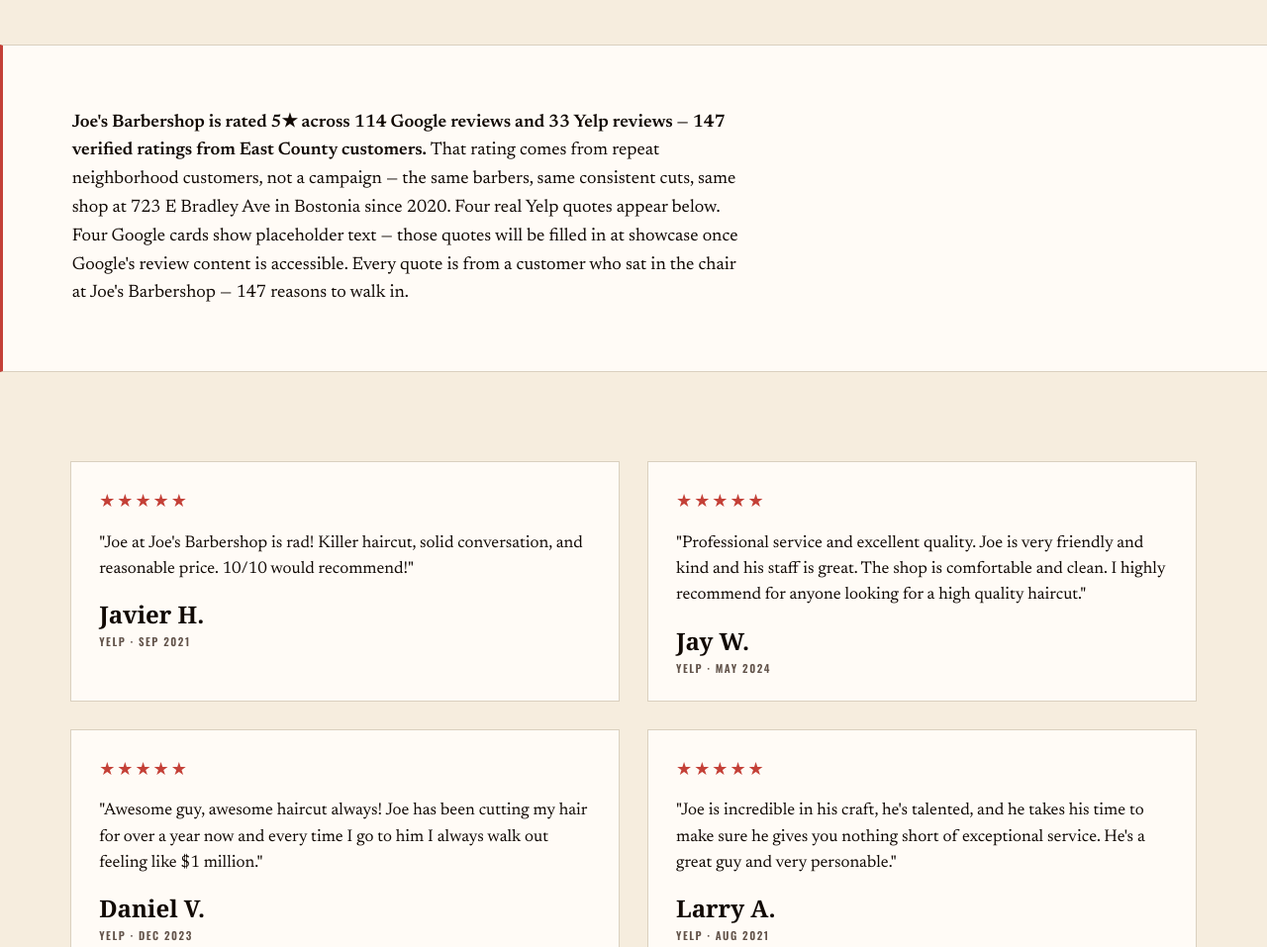
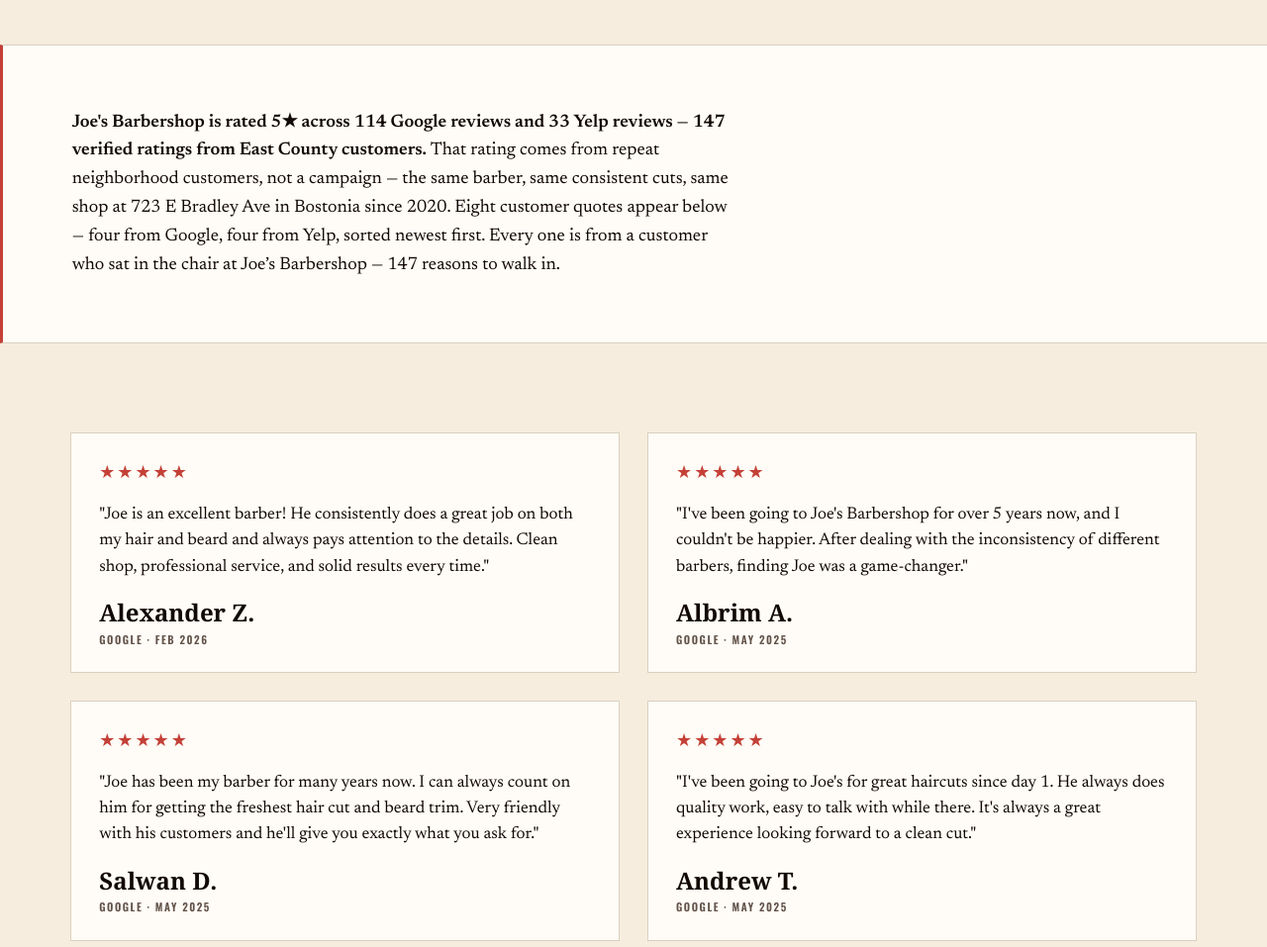
Before and after one commit to nexara-pacific/joesbarbershop, an Astro site in the folder site/: page /reviews in a window 1280 px wide. Shown: the part 370-1327 px from the top of the page at 99% size. Built offline with nearby package versions, Linux system fonts and the light colour scheme; Astro itself is replaced by a stand-in of ours; a web font is replaced by a local one.

Commit message:
feat(reviews): sort newest-first via template + tighten fuzzy 2025 dates to month

```diff
--- a/site/src/data/reviews.json
+++ b/site/src/data/reviews.json
@@ -32,7 +32,7 @@
     "rating": 5,
     "quote": "I've been going to Joe's Barbershop for over 5 years now, and I couldn't be happier. After dealing with the inconsistency of different barbers, finding Joe was a game-changer.",
     "source": "Google",
-    "date": "2025"
+    "date": "May 2025"
   },
   {
     "name": "Alexander Z.",
@@ -46,13 +46,13 @@
     "rating": 5,
     "quote": "Joe has been my barber for many years now. I can always count on him for getting the freshest hair cut and beard trim. Very friendly with his customers and he'll give you exactly what you ask for.",
     "source": "Google",
-    "date": "2025"
+    "date": "May 2025"
   },
   {
     "name": "Andrew T.",
     "rating": 5,
     "quote": "I've been going to Joe's for great haircuts since day 1. He always does quality work, easy to talk with while there. It's always a great experience looking forward to a clean cut.",
     "source": "Google",
-    "date": "2025"
+    "date": "May 2025"
   }
 ]
--- a/site/src/pages/reviews.astro
+++ b/site/src/pages/reviews.astro
@@ -5,6 +5,23 @@ import { business } from '../data/business';
 import reviews from '../data/reviews.json';
 
 const lastUpdated = 'May 2026';
+
+const MONTHS: Record<string, number> = {
+  Jan: 0, Feb: 1, Mar: 2, Apr: 3, May: 4, Jun: 5,
+  Jul: 6, Aug: 7, Sep: 8, Oct: 9, Nov: 10, Dec: 11,
+};
+
+function reviewTimestamp(date: string): number {
+  if (!date) return 0;
+  const [mon, year] = date.split(' ');
+  const m = MONTHS[mon as keyof typeof MONTHS] ?? 0;
+  const y = parseInt(year, 10) || 0;
+  return new Date(y, m).getTime();
+}
+
+const sortedReviews = [...reviews].sort(
+  (a, b) => reviewTimestamp(b.date) - reviewTimestamp(a.date),
+);
 ---
 
 <Base
@@ -23,9 +40,8 @@ const lastUpdated = 'May 2026';
     <div class="wrap">
       <p class="bluf-lead">
         <strong>Joe's Barbershop is rated {business.ratings.google.value}★ across {business.ratings.google.count} Google reviews and {business.ratings.yelp.count} Yelp reviews — {business.ratings.google.count + business.ratings.yelp.count} verified ratings from East County customers.</strong>
-        That rating comes from repeat neighborhood customers, not a campaign — the same barbers, same consistent cuts, same shop at 723 E Bradley Ave in Bostonia since 2020.
-        Four real Yelp quotes appear below. Four Google cards show placeholder text — those quotes will be filled in at showcase once Google's review content is accessible.
-        Every quote is from a customer who sat in the chair at Joe's Barbershop — {business.ratings.google.count + business.ratings.yelp.count} reasons to walk in.
+        That rating comes from repeat neighborhood customers, not a campaign — the same barber, same consistent cuts, same shop at 723 E Bradley Ave in Bostonia since 2020.
+        Eight customer quotes appear below — four from Google, four from Yelp, sorted newest first. Every one is from a customer who sat in the chair at Joe&rsquo;s Barbershop — {business.ratings.google.count + business.ratings.yelp.count} reasons to walk in.
       </p>
     </div>
   </section>
@@ -33,7 +49,7 @@ const lastUpdated = 'May 2026';
   <section class="reviews-section">
     <div class="wrap">
       <div class="review-grid">
-        {reviews.map(r => (
+        {sortedReviews.map(r => (
           <article class="review-card">
             <div class="stars" aria-label={`${r.rating} out of 5 stars`}>
               {'★'.repeat(r.rating)}
```
